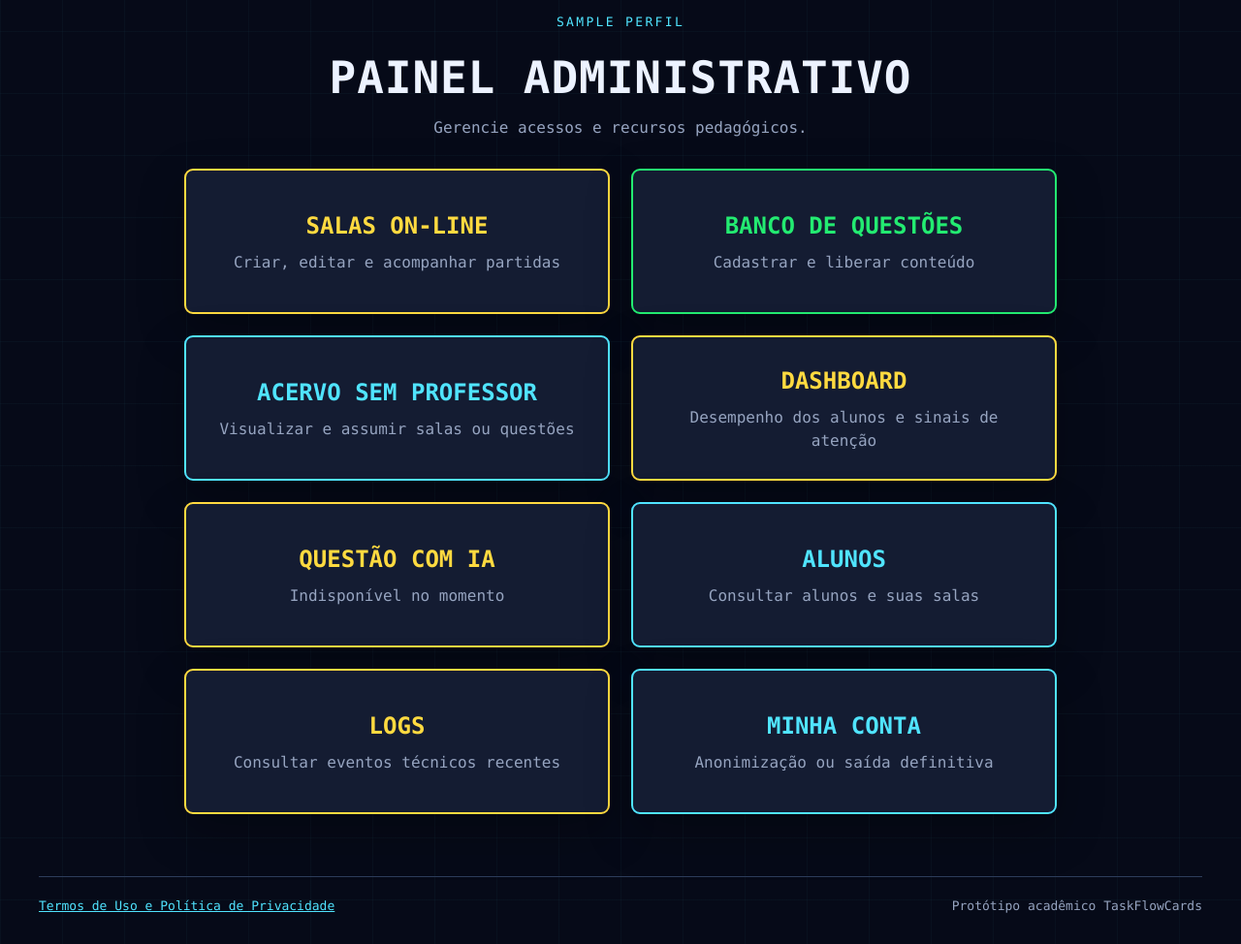
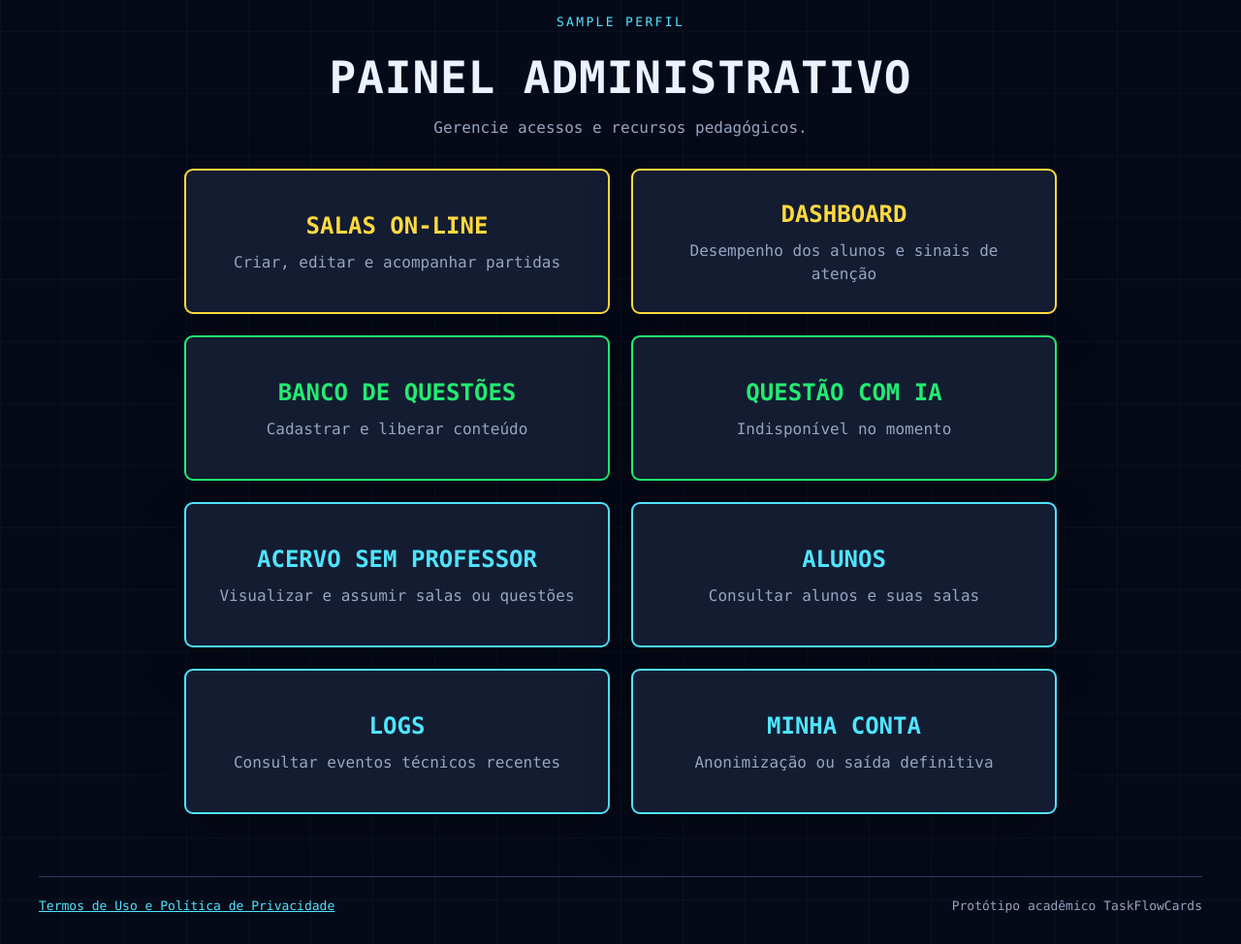
Before and after one commit to Jonathas-SantosR/TaskFlow-Card, a Python web app: template frontend/templates/professor.html in a window 1280 px wide. Shown: the part 160-1134 px from the top of the page at 97% size. Run offline with Jinja, Linux system fonts and the light colour scheme; the template is opened without the code that fills it: most values are stand-ins (such as "Sample title", 1, 10 or a date in 2020).

Commit message:
Organiza as cores do painel do professor

```diff
--- a/frontend/templates/professor.html
+++ b/frontend/templates/professor.html
@@ -5,15 +5,15 @@
 {% if usuario_atual.precisa_vincular_gmail %}<p class="aviso aviso">Gmail da conta pendente. Use VINCULAR_GMAIL.bat no computador do projeto com o ID {{ usuario_atual.id }} e sua senha atual.</p>{% endif %}
 <section class="grade-menu">
   <a class="cartao-menu categoria-jogo" href="{{ url_for('salas_professor') }}"><strong>Salas on-line</strong><span>Criar, editar e acompanhar partidas</span></a>
+  <a class="cartao-menu categoria-jogo" href="{{ url_for('desempenho') }}"><strong>Dashboard</strong><span>Desempenho dos alunos e sinais de atenção</span></a>
   <a class="cartao-menu categoria-conteudo" href="{{ url_for('questoes') }}"><strong>Banco de questões</strong><span>Cadastrar e liberar conteúdo</span></a>
-  <a class="cartao-menu categoria-administracao" href="{{ url_for('acervo_sem_professor') }}"><strong>Acervo sem professor</strong><span>Visualizar e assumir salas ou questões</span></a>
-  <a class="cartao-menu categoria-jogo" href="{{ url_for('desempenho') }}"><strong>Dashboard</strong><span>Desempenho dos alunos e sinais de atenção</span></a>
-  <a class="cartao-menu {{ 'categoria-conteudo' if ia_disponivel else 'categoria-jogo' }}" href="{{ url_for('ia') }}">
+  <a class="cartao-menu categoria-conteudo" href="{{ url_for('ia') }}">
     <strong>Questão com IA</strong>
     <span>{{ 'Disponível' if ia_disponivel else 'Indisponível no momento' }}</span>
   </a>
+  <a class="cartao-menu categoria-administracao" href="{{ url_for('acervo_sem_professor') }}"><strong>Acervo sem professor</strong><span>Visualizar e assumir salas ou questões</span></a>
   <a class="cartao-menu categoria-administracao" href="{{ url_for('alunos') }}"><strong>Alunos</strong><span>Consultar alunos e suas salas</span></a>
-  <a class="cartao-menu categoria-jogo" href="{{ url_for('auditoria') }}"><strong>Logs</strong><span>Consultar eventos técnicos recentes</span></a>
+  <a class="cartao-menu categoria-administracao" href="{{ url_for('auditoria') }}"><strong>Logs</strong><span>Consultar eventos técnicos recentes</span></a>
   <a class="cartao-menu categoria-administracao" href="{{ url_for('conta') }}"><strong>Minha conta</strong><span>Anonimização ou saída definitiva</span></a>
 </section>
 {% endblock %}
```
